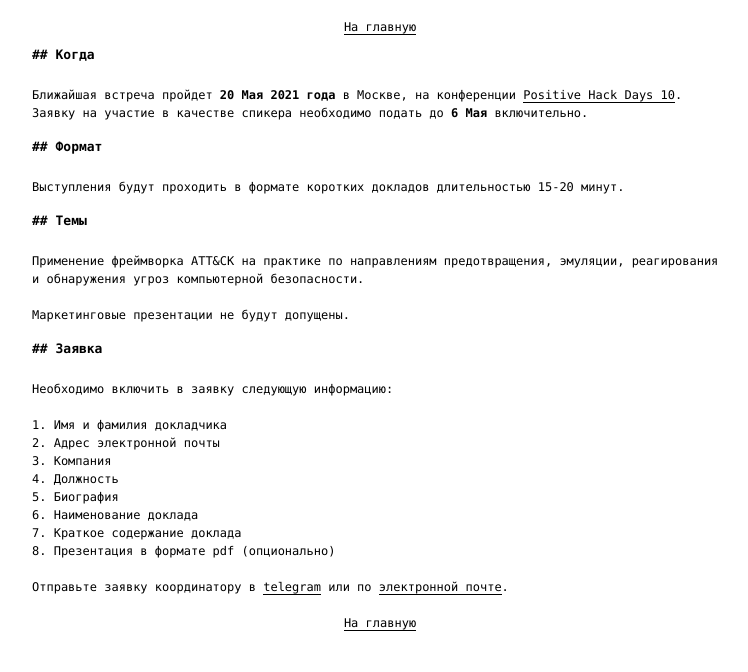
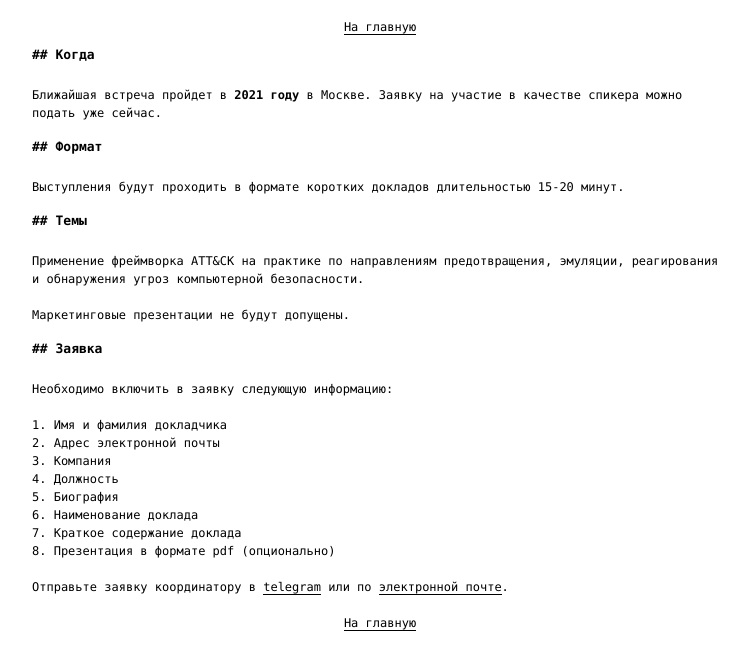
Before and after one commit to attack-community-russia/attack.community, a plain HTML site: page cfp.html in a window 1280 px wide. Shown: the whole page, without its empty margins (260-1008 px from the left). Drawn offline with Linux system fonts and the light colour scheme.

Commit message:
fix dates and place

```diff
--- a/cfp.html
+++ b/cfp.html
@@ -22,8 +22,8 @@
       <center> <a href="index.html">На главную</a></center>
       <p align="center">
       <h2>Когда</h2>
-      Ближайшая встреча пройдет <b>20 Мая 2021 года</b> в Москве, на конференции <a href="https://www.phdays.com/ru/">Positive Hack Days 10</a>.<br>
-      Заявку на участие в качестве спикера необходимо подать до <b>6 Мая</b> включительно.
+      Ближайшая встреча пройдет в <b>2021 году</b> в Москве.
+      Заявку на участие в качестве спикера можно подать уже сейчас.
       <br><br>
       <h2>Формат</h2>
       Выступления будут проходить в формате коротких докладов длительностью 15-20 минут.
```
Also changed, not shown: index.html (+2 -3 lines).
